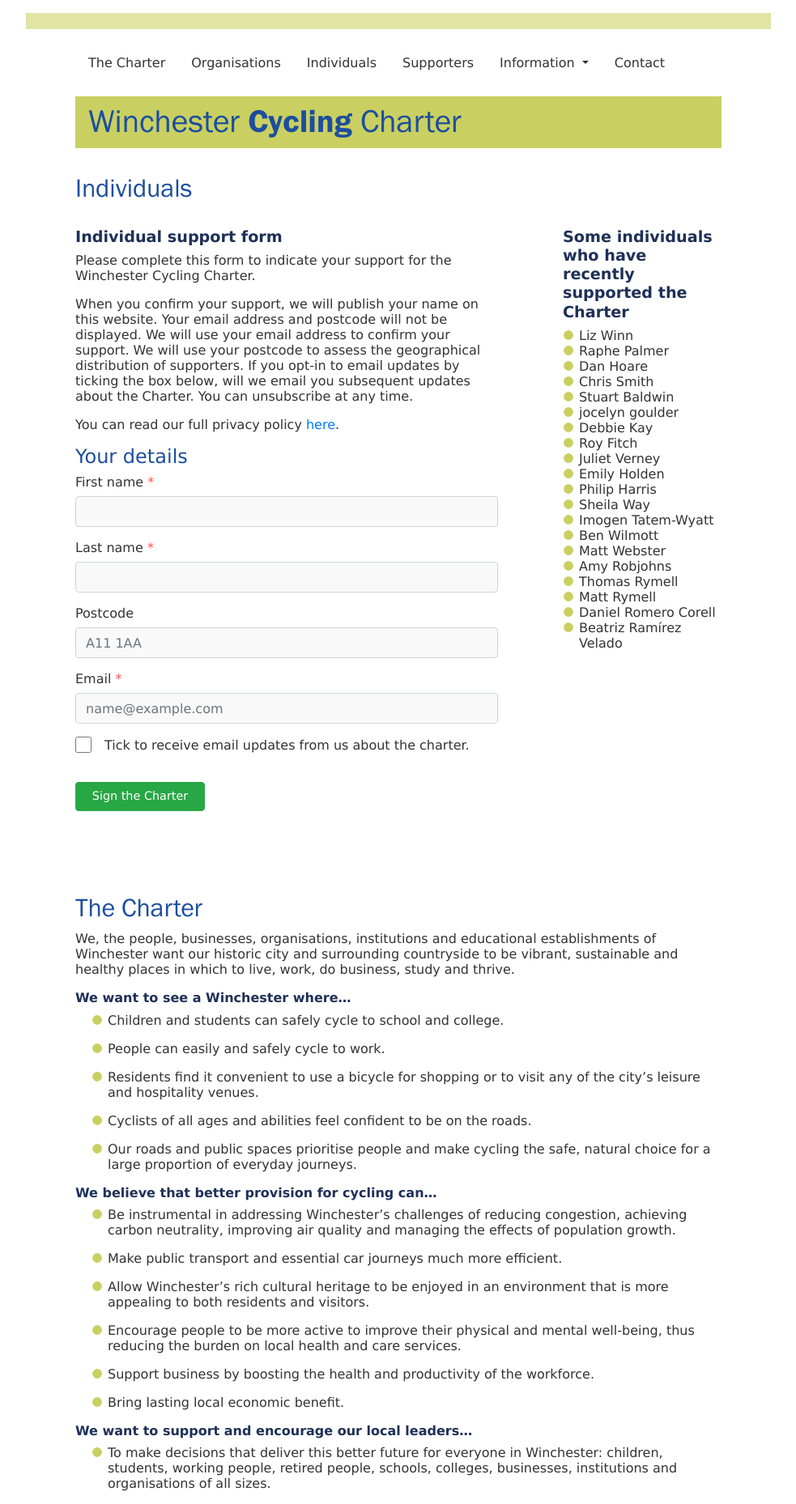
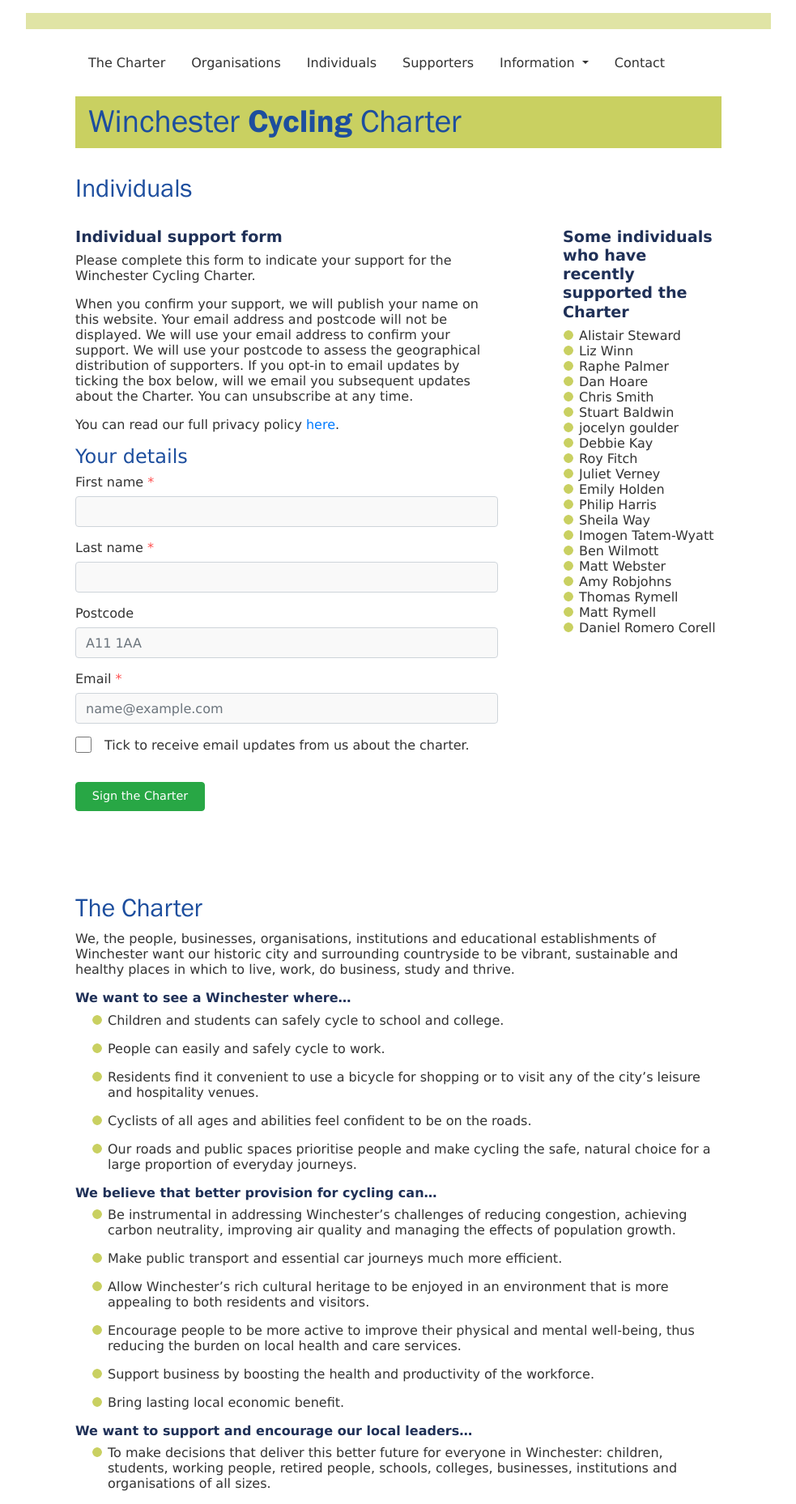
Before and after one commit to winchestercyclingcharter/winchestercyclingcharter.github.io, a Jekyll site: the page built from ind-page.md, in a window 1280 px wide. Shown: the whole page at 81% size, without its empty margins (148-1131 px from the left). Built offline with Jekyll 4.4.1, drawn with Linux system fonts in a browser that asks for light colours; nearby versions of some CDN libraries.

Commit message:
Update people.yml

```diff
--- a/_data/people.yml
+++ b/_data/people.yml
@@ -836,3 +836,4 @@
 - { lastname: Hoare, firstname: Dan, dt: 20221211-000635-307368 }
 - { lastname: Palmer, firstname: Raphe, dt: 20221211-165929-883757 }
 - { lastname: Winn, firstname: Liz, dt: 20221212-143552-190592 }
+- { lastname: Steward, firstname: Alistair, dt: 20230226-184457-702238 }
```
